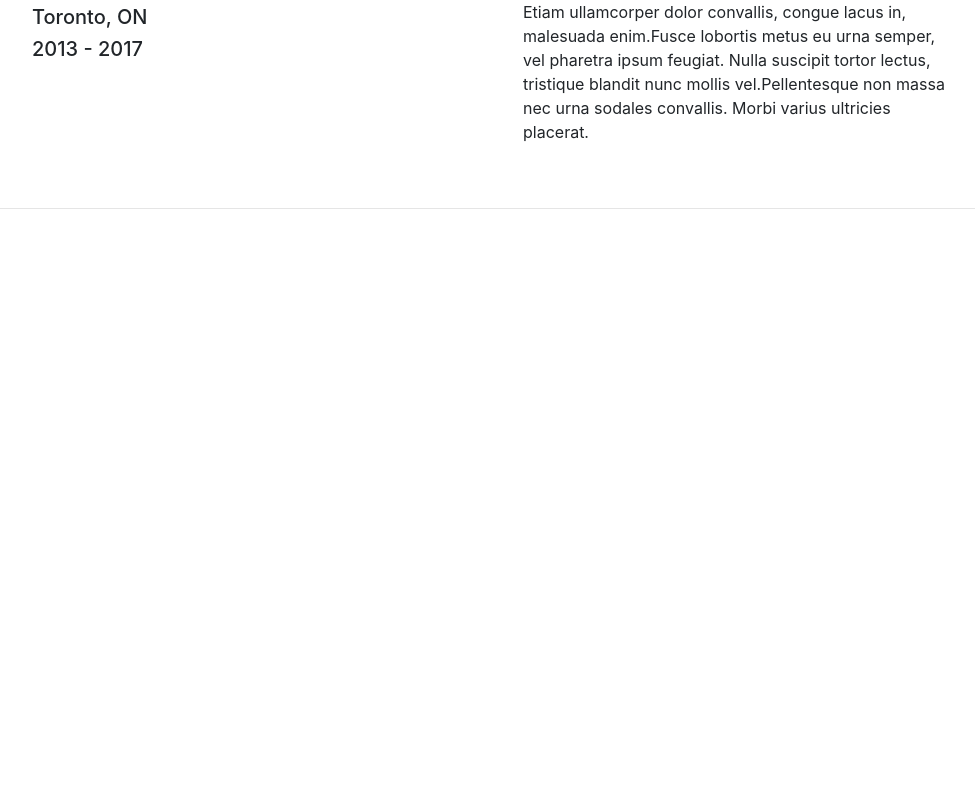
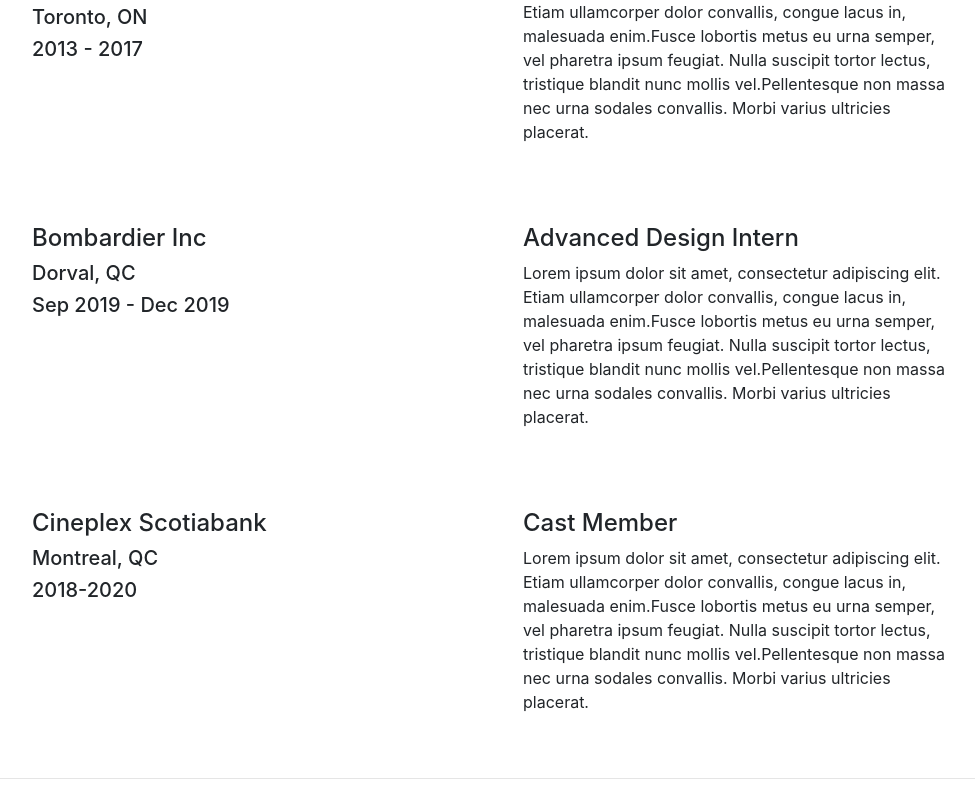
Before and after one commit to PBMocha/react-personal-site, a React (Create React App) app: page /experiences in a window 1280 px wide. Shown: the part 576-1371 px from the top of the page, without its empty margins (149-1124 px from the left). Before the commit the page ends 801 px from the top, so only its background shows below. Built offline with nearby package versions, Linux system fonts and the light colour scheme.

Commit message:
Added more experience

```diff
--- a/src/components/ProjectList.jsx
+++ b/src/components/ProjectList.jsx
@@ -15,7 +15,7 @@
         <div>
         {projects.map((obj) => {
             return (
-            <div class="row">
+            <div class="row justify-content-sm-center">
                 <div class="col-sm-5 p-4 m-2">
                     <h4>{obj.title}</h4>
                     <a href={obj.gitlink}>Github Link</a>
--- a/src/pages/Experiences.jsx
+++ b/src/pages/Experiences.jsx
@@ -18,12 +18,7 @@
 
     setExperiences() {
         let education = this.getEducation();
-        let _experiences = [];
-
-        for (let i=0; i < education.length; i++) {
-            _experiences.push(education[i]);
-        }
-
+        let _experiences = this.getEducation().concat(this.getProfessional());
 
         this.setState({
             experiences: _experiences
@@ -61,7 +56,26 @@
     }
 
     getProfessional() {
-        let workList = [];
+        let workList = [
+            {
+                title: 'Bombardier Inc',
+                role: 'Advanced Design Intern',
+                year: 'Sep 2019 - Dec 2019',
+                location: 'Dorval, QC',
+                description: 'Lorem ipsum dolor sit amet, consectetur adipiscing elit. Etiam ullamcorper dolor convallis, congue lacus in, malesuada enim.'+
+                'Fusce lobortis metus eu urna semper, vel pharetra ipsum feugiat. Nulla suscipit tortor lectus, tristique blandit nunc mollis vel.' +
+                'Pellentesque non massa nec urna sodales convallis. Morbi varius ultricies placerat.'
+            },
+            {
+                title: 'Cineplex Scotiabank',
+                role: 'Cast Member',
+                year: '2018-2020',
+                location: 'Montreal, QC',
+                description: 'Lorem ipsum dolor sit amet, consectetur adipiscing elit. Etiam ullamcorper dolor convallis, congue lacus in, malesuada enim.'+
+                'Fusce lobortis metus eu urna semper, vel pharetra ipsum feugiat. Nulla suscipit tortor lectus, tristique blandit nunc mollis vel.' +
+                'Pellentesque non massa nec urna sodales convallis. Morbi varius ultricies placerat.'
+            },
+        ];
 
         return workList;
     }
```
